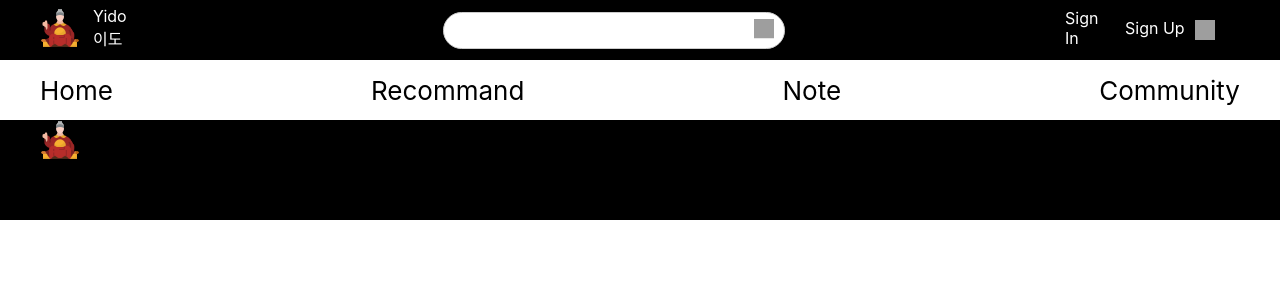
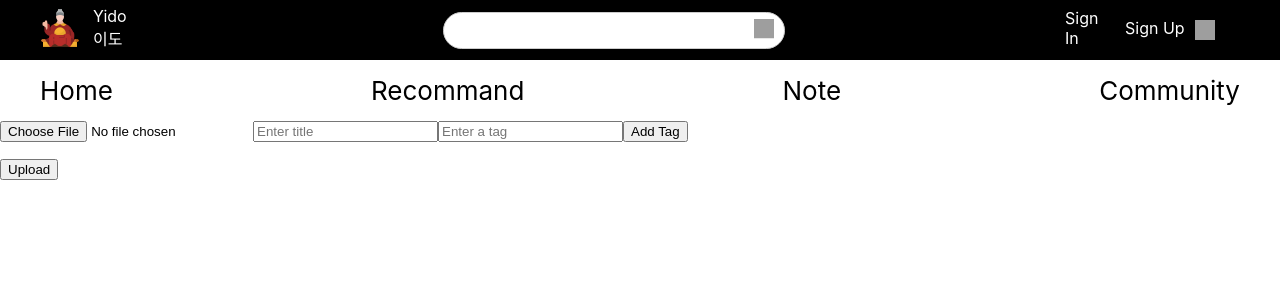
Before and after one commit to minu0897/capstone-yido, a React (Create React App) app: page /RegisterVideo in a window 1280 px wide. Shown: the top 300 px of the page. Built offline with nearby package versions, Linux system fonts and the light colour scheme; grey boxes are pictures that could not be loaded.

Commit message:
동영상업로드작업

```diff
--- a/package.json
+++ b/package.json
@@ -6,6 +6,7 @@
     "@testing-library/jest-dom": "^5.17.0",
     "@testing-library/react": "^13.4.0",
     "@testing-library/user-event": "^13.5.0",
+    "axios": "^1.6.8",
     "bootstrap": "^5.3.3",
     "react": "^18.2.0",
     "react-bootstrap": "^2.10.2",
--- a/src/components/common/footer/Footer.jsx
+++ b/src/components/common/footer/Footer.jsx
@@ -1,15 +1,10 @@
 import React from 'react';
 import './Footer.css'
-import icon from '../../../sample/sejong.png'
 
 const Footer = () => {
   return (
-    <div className='footer-back'>
-      <div className='footer'>
-        <div style={{marginTop:'0px', width:"100px"}}>
-            <img src={icon} width="40px" height="40px"/>
-        </div>
-      </div>
+    <div className='footer'>
+
     </div>
   );
 };
--- a/src/components/common/header/Header.jsx
+++ b/src/components/common/header/Header.jsx
@@ -11,7 +11,7 @@ const Header = () => {
   const handleSubmit = async (event) => {
     event.preventDefault();
     try {
-      const response = await fetch('여기에_서버_URL_입력', {
+      const response = await fetch('url 입력', {
         method: 'POST',
         headers: {
           'Content-Type': 'application/json',
@@ -70,7 +70,9 @@ const Header = () => {
         </div>
 
         <div style={{ marginRight:"0px", marginTop:'13px'}}>
+        <Link to={'/RegisterVideo'} style={{}}>
           <img src="https://us.123rf.com/450wm/get4net/get4net1711/get4net171100432/89002328-%EC%A2%85-%EC%95%84%EC%9D%B4%EC%BD%98.jpg" width="20px" height="20px"/>
+        </Link>
         </div>
       </div>
     </div>
--- a/src/components/videoplayer/player/Player.jsx
+++ b/src/components/videoplayer/player/Player.jsx
@@ -1,5 +1,5 @@
 import React, { useState, useEffect } from 'react';
-import ReactPlayer from 'react-player';
+//import ReactPlayer from 'react-player';
 import './Player.css'; // CSS 파일을 import
 
 const Player = () => {
--- a/src/index.js
+++ b/src/index.js
@@ -12,6 +12,7 @@ import Login from './pages/Login/Login';
 import Signup from './pages/Signup/Signup';
 import VideoPlayer from './pages/VideoPlayer/VideoPlayer';
 import reportWebVitals from './reportWebVitals';
+import RegisterVideo from './pages/RegisterVideo/RegisterVideo';
 
 const root = ReactDOM.createRoot(document.getElementById('root'));
 
@@ -28,6 +29,7 @@ root.render(
         <Route path='/Signup' element={<Signup />} />
         <Route path='/Login' element={<Login />} />
         <Route path='/videoplayer' element={<VideoPlayer />} />
+        <Route path='/RegisterVideo' element={<RegisterVideo/>}/>
       </Routes>
       <Footer />
     </BrowserRouter>
--- /dev/null
+++ b/src/pages/RegisterVideo/RegisterVideo.jsx
@@ -0,0 +1,67 @@
+import React, { useState } from 'react';
+import axios from 'axios';
+
+const RegisterVideo = () => {
+
+    const [file, setFile] = useState(null);
+    const [title, setTitle] = useState("");
+    const [tags, setTags] = useState([]);
+    const [tagInput, setTagInput] = useState("");
+
+    const handleFileChange = event => {
+        setFile(event.target.files[0]);
+    };
+
+    const handleTitleChange = event => {
+        setTitle(event.target.value);
+    };
+
+    const handleInputChange = (event) => {
+        setTagInput(event.target.value);
+    };
+
+    const handleAddTag = () => {
+        if (tagInput && !tags.includes(tagInput)) {
+            setTags([...tags, tagInput]);
+            setTagInput("");
+        }
+    };
+
+    const handleSubmit = async event => {
+        event.preventDefault();
+
+        const formData = new FormData();
+        formData.append("video", file);
+        formData.append("title", title);
+
+        try {
+            const response = await axios.post('http://101.235.73.77:8080/api/video', formData, {
+                headers: {
+                    'Content-Type': 'multipart/form-data'
+                }
+            });
+            console.log('Server Response:', response.data);
+        } catch (error) {
+            console.error('Upload Error:', error);
+        }
+    };
+
+    return (
+        <div>
+        <form onSubmit={handleSubmit}>
+            <input type="file" onChange={handleFileChange} />
+            <input type="text" value={title} onChange={handleTitleChange} placeholder="Enter title" />
+            <input type="text" value={tagInput} onChange={handleInputChange} placeholder="Enter a tag" />
+            <button type="button" onClick={handleAddTag}>Add Tag</button>
+                <ul>
+                    {tags.map((tag, index) => (
+                        <li key={index}>{tag}</li>
+                    ))}
+                </ul>
+            <button type="submit">Upload</button>
+        </form>
+        </div>
+    )
+}
+
+export default RegisterVideo;
```
Also changed, not shown: src/pages/RegisterVideo/RegisterVideo.css (added), 1 other file (tests, documents, lock files or other folders).
